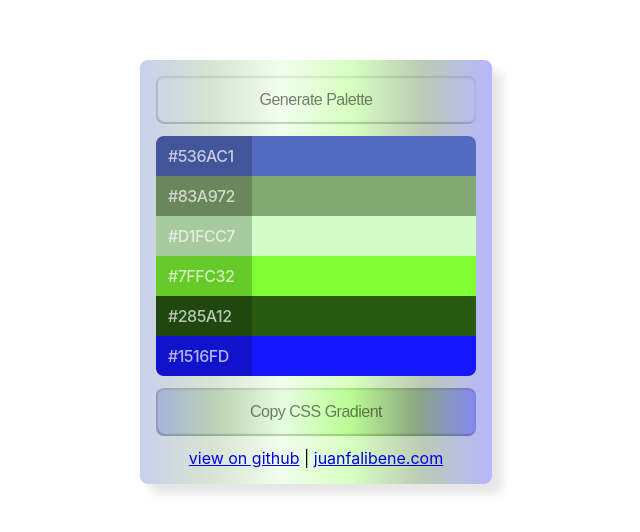
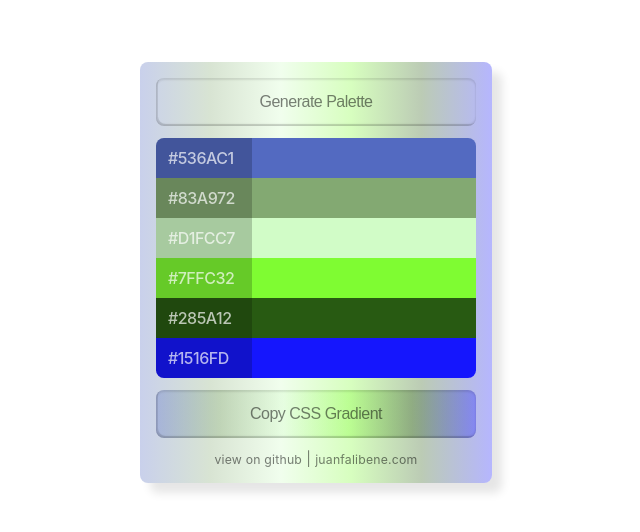
Before and after one commit to juanfalibene/03-color-palette, a plain HTML site: page index.html in a window 1280 px wide. Shown: the part 138-670 px from the top of the page, without its empty margins (324-964 px from the left). Drawn offline with Linux system fonts and the light colour scheme.

Commit message:
credtis styles created

```diff
--- a/css/styles.css
+++ b/css/styles.css
@@ -79,3 +79,17 @@ button:hover {
   transform: scale(0.98);
   transition: 0.3s;
 }
+
+.credits,
+.credits a {
+  font-size: 0.875em;
+  letter-spacing: 0.2px;
+  text-decoration: none;
+  color: rgba(0, 0, 0, 0.5);
+  transition: all 150ms ease-in-out;
+}
+
+.credits a:hover {
+  color: rgba(0, 0, 0, 0.9);
+  font-size: 0.9em;
+}
```
